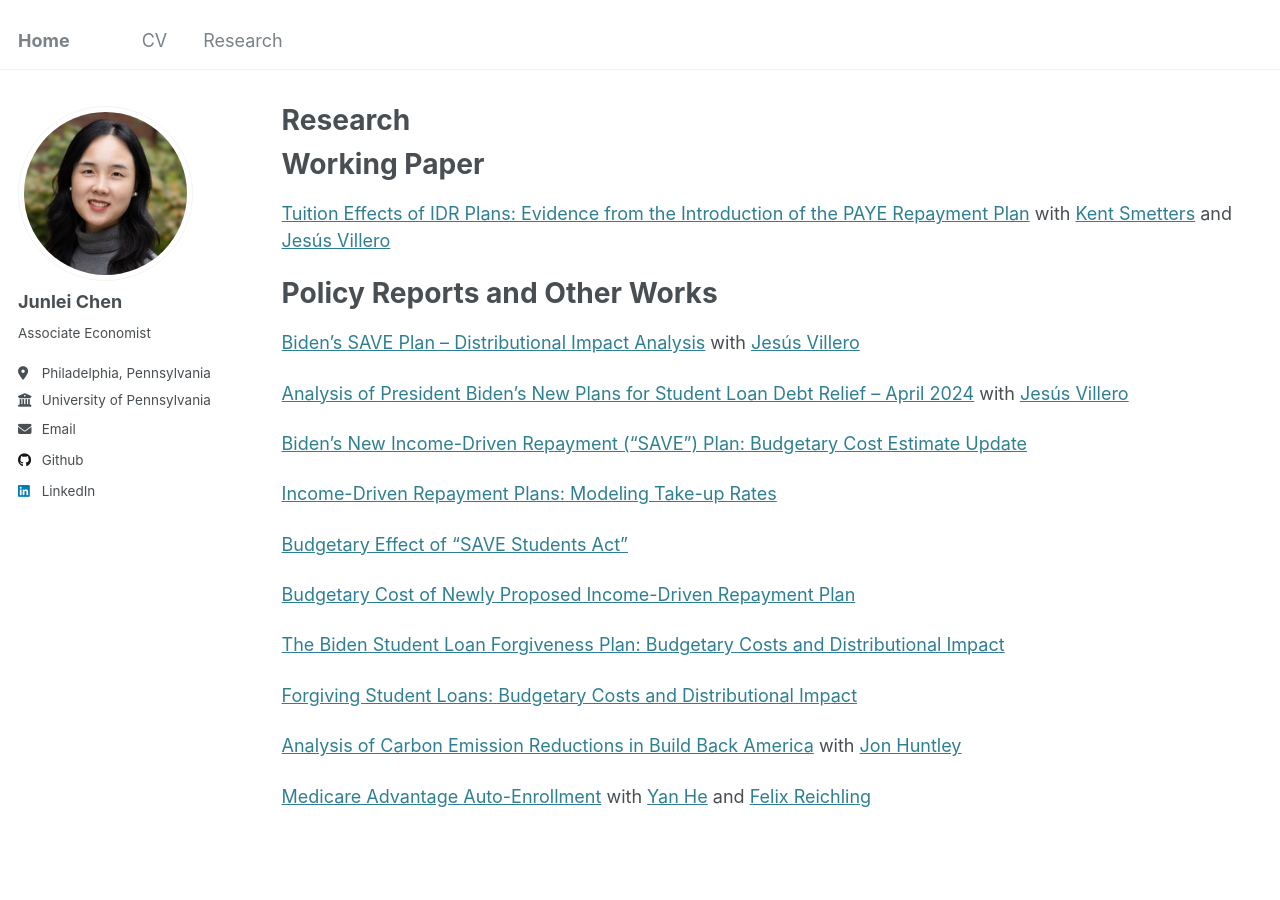
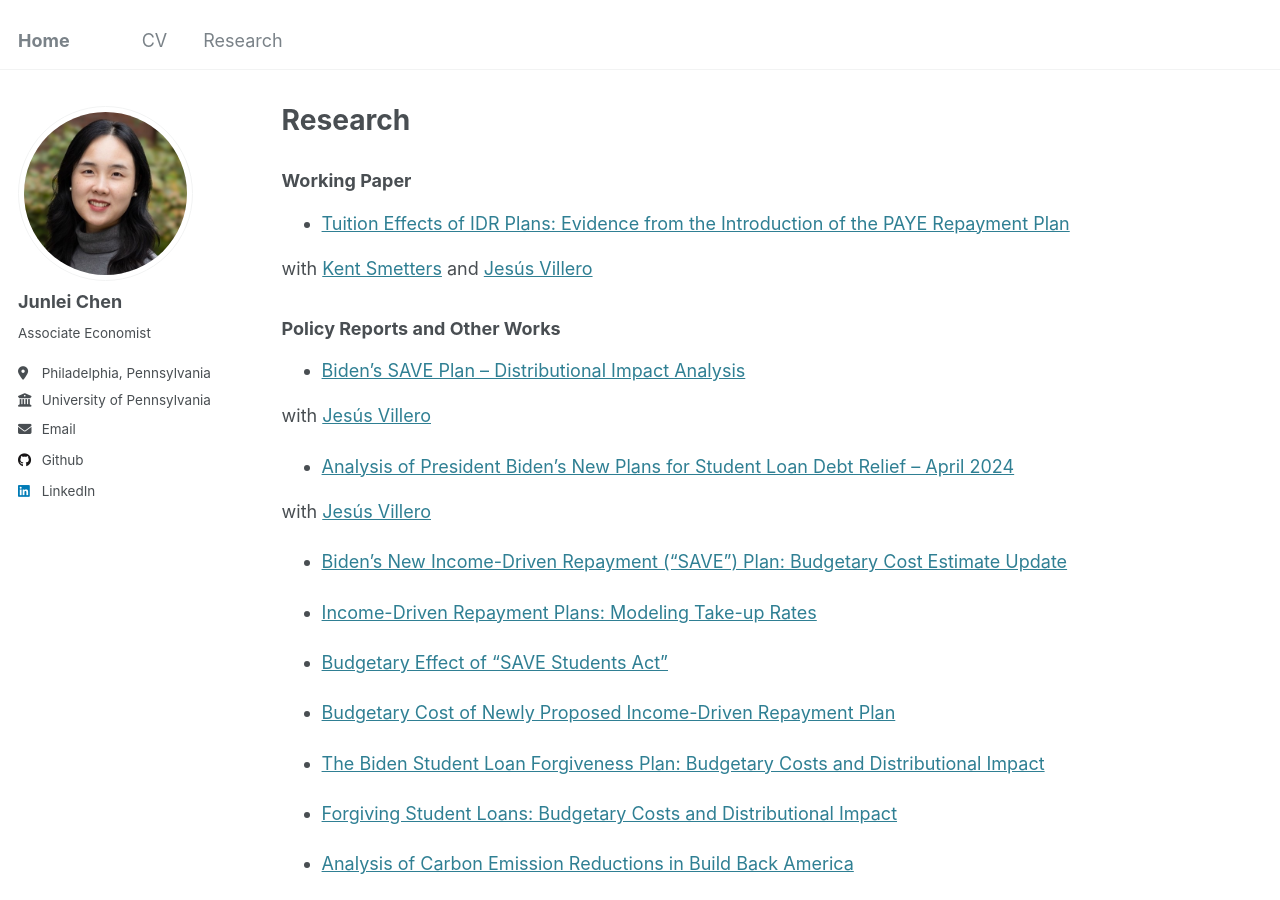
Before and after one commit to Junlei-Chen/junlei-chen.github.io, a Jekyll site: the page built from _pages/research.md, in a window 1280 px wide and 900 px high. Built offline with Jekyll 4.4.1, drawn with Linux system fonts in a browser that asks for light colours.

```diff
--- a/_pages/research.md
+++ b/_pages/research.md
@@ -7,33 +7,38 @@ author_profile: true
 
 {% include base_path %}
 
-Working Paper
-======
-[Tuition Effects of IDR Plans: Evidence from the Introduction of the PAYE Repayment Plan](http://junlei-chen.github.io/files/idr_tuition_paper.pdf)
+### Working Paper
+
+* [Tuition Effects of IDR Plans: Evidence from the Introduction of the PAYE Repayment Plan](http://junlei-chen.github.io/files/idr_tuition_paper.pdf)
+
 with [Kent Smetters](https://bepp.wharton.upenn.edu/profile/smetters/) and [Jesús Villero](https://jesusvillero.com/)
 
-Policy Reports and Other Works
-======
-[Biden’s SAVE Plan – Distributional Impact Analysis](https://budgetmodel.wharton.upenn.edu/issues/2024/9/25/bidens-save-plan-distributional-impact-analysis)
+### Policy Reports and Other Works
+
+* [Biden’s SAVE Plan – Distributional Impact Analysis](https://budgetmodel.wharton.upenn.edu/issues/2024/9/25/bidens-save-plan-distributional-impact-analysis)
+
 with [Jesús Villero](https://jesusvillero.com/)
 
-[Analysis of President Biden’s New Plans for Student Loan Debt Relief – April 2024](https://budgetmodel.wharton.upenn.edu/issues/2024/4/11/biden-student-loan-debt-relief)
+* [Analysis of President Biden’s New Plans for Student Loan Debt Relief – April 2024](https://budgetmodel.wharton.upenn.edu/issues/2024/4/11/biden-student-loan-debt-relief)
+
 with [Jesús Villero](https://jesusvillero.com/)
 
-[Biden’s New Income-Driven Repayment ("SAVE") Plan: Budgetary Cost Estimate Update](https://budgetmodel.wharton.upenn.edu/issues/2023/7/17/biden-income-driven-repayment-budget-update)
+* [Biden’s New Income-Driven Repayment ("SAVE") Plan: Budgetary Cost Estimate Update](https://budgetmodel.wharton.upenn.edu/issues/2023/7/17/biden-income-driven-repayment-budget-update)
 
-[Income-Driven Repayment Plans: Modeling Take-up Rates](https://budgetmodel.wharton.upenn.edu/issues/2023/7/17/income-driven-repayment-modeling-take-up-rates)
+* [Income-Driven Repayment Plans: Modeling Take-up Rates](https://budgetmodel.wharton.upenn.edu/issues/2023/7/17/income-driven-repayment-modeling-take-up-rates)
 
-[Budgetary Effect of "SAVE Students Act"](https://budgetmodel.wharton.upenn.edu/issues/2023/6/14/budgetary-effect-of-save-students-act)
+* [Budgetary Effect of "SAVE Students Act"](https://budgetmodel.wharton.upenn.edu/issues/2023/6/14/budgetary-effect-of-save-students-act)
 
-[Budgetary Cost of Newly Proposed Income-Driven Repayment Plan](https://budgetmodel.wharton.upenn.edu/issues/2023/1/30/budgetary-cost-of-proposed-income-driven-repayment)
+* [Budgetary Cost of Newly Proposed Income-Driven Repayment Plan](https://budgetmodel.wharton.upenn.edu/issues/2023/1/30/budgetary-cost-of-proposed-income-driven-repayment)
 
-[The Biden Student Loan Forgiveness Plan: Budgetary Costs and Distributional Impact](https://budgetmodel.wharton.upenn.edu/issues/2022/8/26/biden-student-loan-forgiveness)
+* [The Biden Student Loan Forgiveness Plan: Budgetary Costs and Distributional Impact](https://budgetmodel.wharton.upenn.edu/issues/2022/8/26/biden-student-loan-forgiveness)
 
-[Forgiving Student Loans: Budgetary Costs and Distributional Impact](https://budgetmodel.wharton.upenn.edu/issues/2022/8/23/forgiving-student-loans)
+* [Forgiving Student Loans: Budgetary Costs and Distributional Impact](https://budgetmodel.wharton.upenn.edu/issues/2022/8/23/forgiving-student-loans)
 
-[Analysis of Carbon Emission Reductions in Build Back America](https://budgetmodel.wharton.upenn.edu/issues/2022/3/28/carbon-emission-reductions-in-build-back-america)
+* [Analysis of Carbon Emission Reductions in Build Back America](https://budgetmodel.wharton.upenn.edu/issues/2022/3/28/carbon-emission-reductions-in-build-back-america)
+
 with [Jon Huntley](http://budgetmodel.wharton.upenn.edu/experts/jon-huntley)
 
-[Medicare Advantage Auto-Enrollment](https://budgetmodel.wharton.upenn.edu/issues/2022/3/7/medicare-advantage-auto-enrollment)
+* [Medicare Advantage Auto-Enrollment](https://budgetmodel.wharton.upenn.edu/issues/2022/3/7/medicare-advantage-auto-enrollment)
+
 with [Yan He](https://yanhe8.github.io/) and [Felix Reichling](https://sites.google.com/view/felixr/)
```
